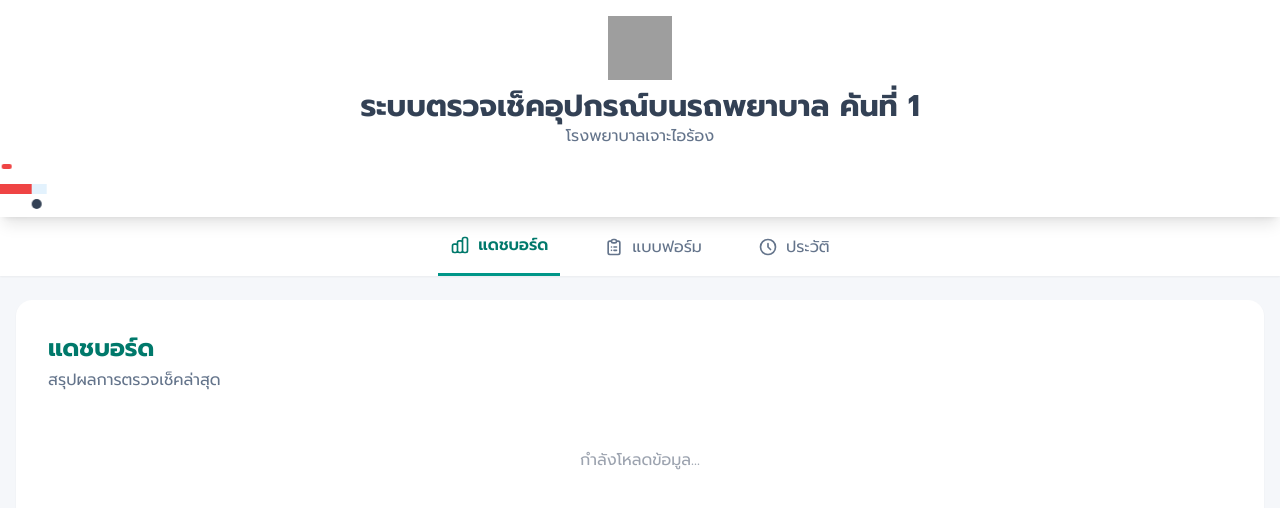
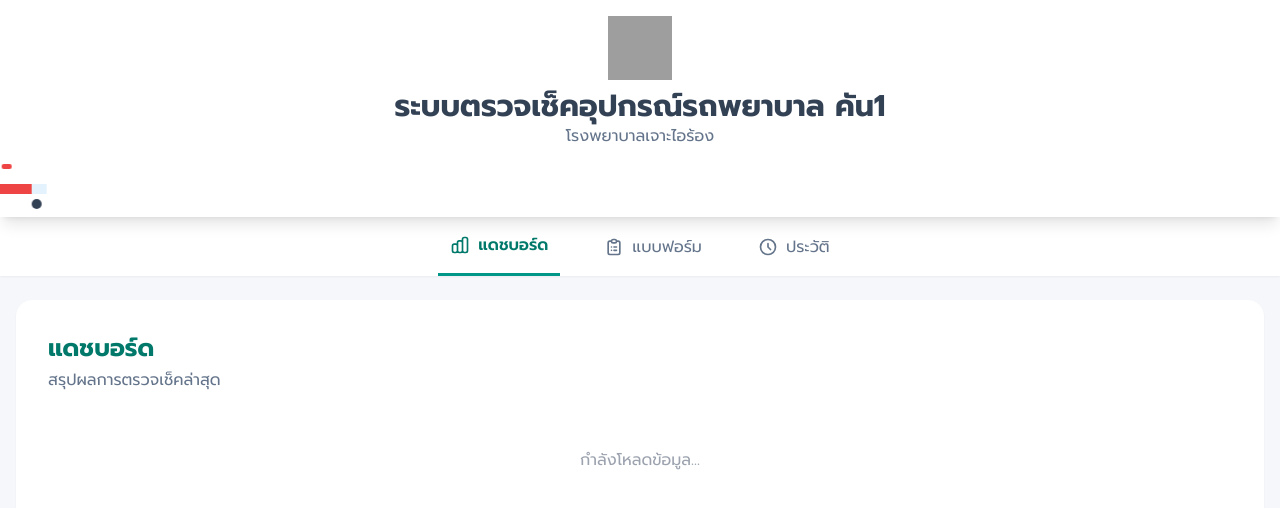
Before and after one commit to Nasree4/Ambulance_1, a plain HTML site: page Index.html in a window 1280 px wide. Drawn offline with nearby package versions, Linux system fonts and the light colour scheme; some packages are replaced by stand-ins of ours; grey boxes are pictures that could not be loaded; a script that the page names is missing.

Commit message:
Update Index.html

```diff
--- a/Index.html
+++ b/Index.html
@@ -109,7 +109,7 @@
         <header class="bg-brand-surface shadow-lg sticky top-0 z-40">
             <div class="container mx-auto px-4 pt-4 pb-2 flex flex-col items-center">
                 <img src="https://img2.pic.in.th/pic/bf20b381c4d3dbdfdb54bcce6e65dc85.png" alt="Hospital Logo" class="h-16 w-16 mb-2">
-                <h1 class="text-2xl sm:text-3xl font-bold text-brand-text">ระบบตรวจเช็คอุปกรณ์บนรถพยาบาล คันที่ 1</h1>
+                <h1 class="text-2xl sm:text-3xl font-bold text-brand-text">ระบบตรวจเช็คอุปกรณ์รถพยาบาล คัน1</h1>
                 <p class="text-brand-subtext">โรงพยาบาลเจาะไอร้อง</p>
             </div>
              <div class="ambulance-container">
```
